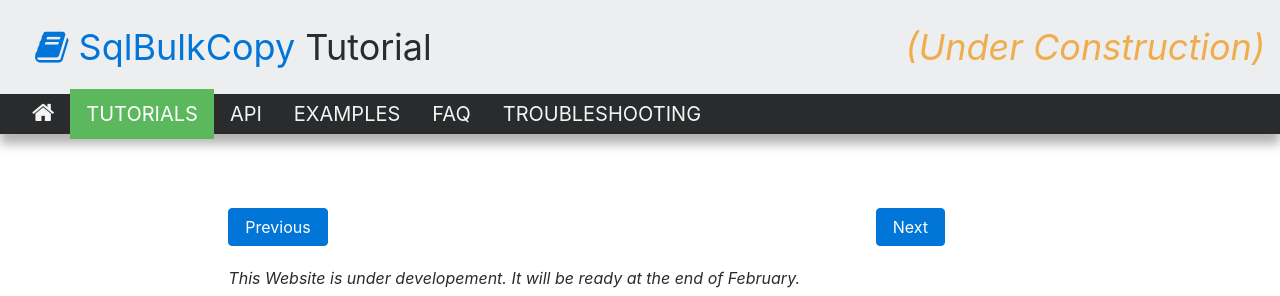
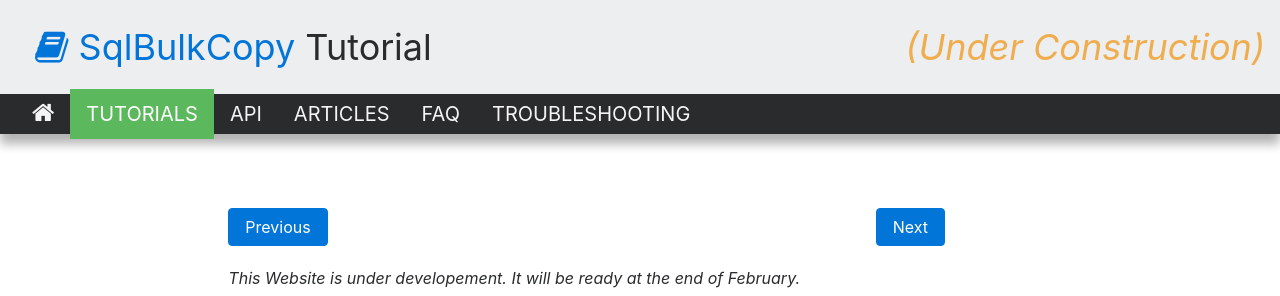
Before and after one commit to zzzprojects/EntityFramework-Extensions, a Jekyll site: the page built from docs/pages/tutorials/read-next.md, in a window 1280 px wide. Shown: the top 296 px of the page. Built offline with Jekyll 4.4.1, drawn with Linux system fonts in a browser that asks for light colours; nearby versions of some CDN libraries.

Commit message:
Update default.html

```diff
--- a/docs/_layouts/default.html
+++ b/docs/_layouts/default.html
@@ -69,12 +69,12 @@
 
 						<a class="nav-link" href="api">API</a>
 					</li>
-{% if page.path contains "/examples/" %}
+{% if page.path contains "/articles/" %}
    <li class="nav-item active">
 {% else %}
    <li class="nav-item">
 {% endif %}
-						<a class="nav-link" href="examples">Examples</a>
+						<a class="nav-link" href="articles">Articles</a>
 					</li>
 {% if page.path contains "/faq/" %}
    <li class="nav-item active">
```
